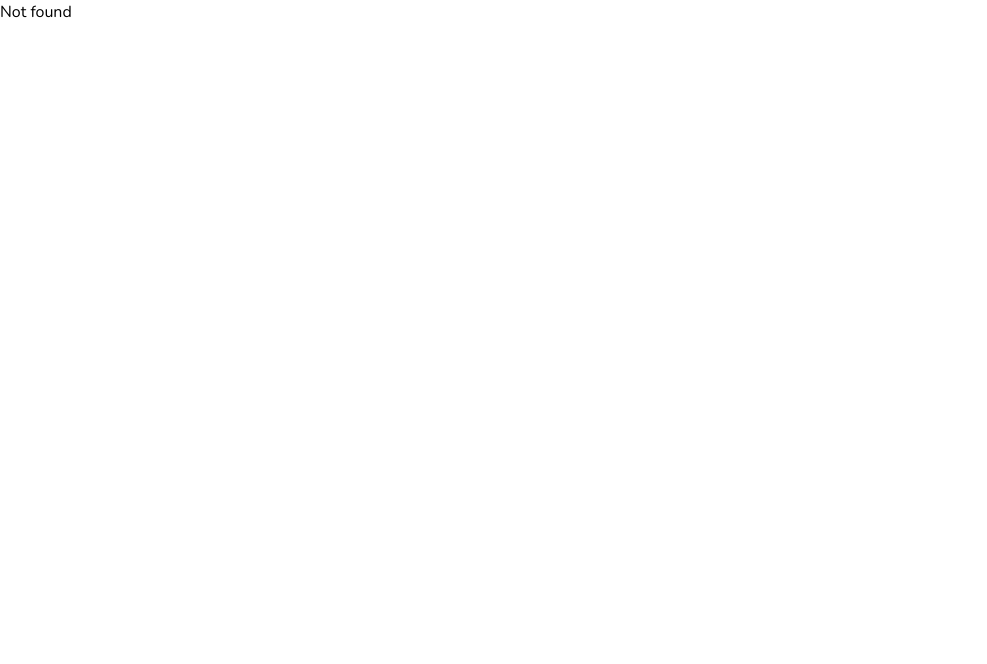
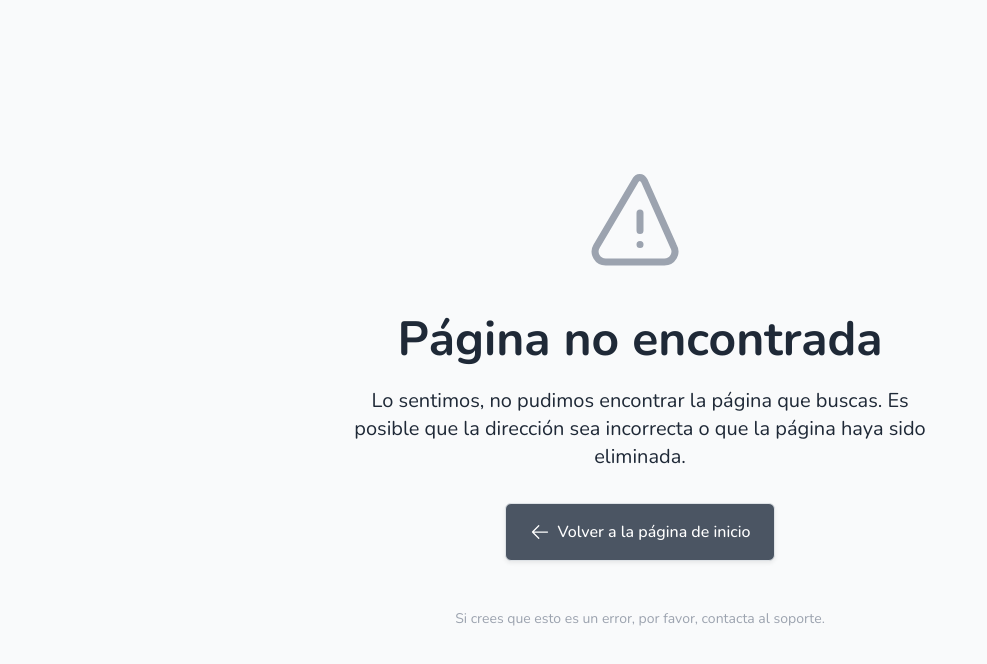
Before and after one commit to Wilberth08-maker/cloneChatGPT, a React (Vite) app: page /404 in a window 1280 px wide. Shown: the top 664 px of the page, without its empty margins (0-987 px from the left). Built offline with nearby package versions, Linux system fonts and the light colour scheme.

Commit message:
✨feat: creación de página notFound

```diff
--- a/src/pages/NotFound.jsx
+++ b/src/pages/NotFound.jsx
@@ -1,11 +1,42 @@
-import React from 'react'
+import { useDarkMode } from "@/context/DarkModeContext";
+const NotFound = () => {
+    const { darkMode, setDarkMode } = useDarkMode();
+    return (
+        <div className="flex flex-col items-center justify-center min-h-screen bg-gray-50 text-gray-800 dark:bg-gray-900 dark:text-gray-200 p-4 sm:p-6 lg:p-8">
+            {/* Icono grande de advertencia o de pregunta */}
+            <div className="mb-8 text-6xl sm:text-7xl lg:text-8xl text-gray-400 dark:text-gray-600">
+                <svg xmlns="http://www.w3.org/2000/svg" fill="none" viewBox="0 0 24 24" strokeWidth={1.5} stroke="currentColor" className="w-20 h-20 sm:w-24 sm:h-24 lg:w-28 lg:h-28">
+                    <path strokeLinecap="round" strokeLinejoin="round" d="M12 9v3.75m-9.303 3.376c-.866 1.5.174 3.355 1.945 3.355h12.59c1.77 0 2.81-1.855 1.943-3.356L12.94 2.126c-.525-.97-1.464-.97-1.989 0L2.697 16.126zM12 15.75h.007v.008H12v-.008z" />
+                </svg>
+            </div>
 
-const NotFound = () => {
-    return (
-        <div>
-            Not found
+            {/* Título principal */}
+            <h1 className="text-4xl sm:text-5xl font-bold mb-4 text-center dark:text-white">
+                Página no encontrada
+            </h1>
+
+            {/* Mensaje descriptivo */}
+            <p className="text-lg sm:text-xl text-center max-w-xl mb-8 leading-relaxed dark:text-gray-400">
+                Lo sentimos, no pudimos encontrar la página que buscas. Es posible que la dirección sea incorrecta o que la página haya sido eliminada.
+            </p>
+
+            {/* Botón para volver al inicio */}
+            <a
+                href="/"
+                className="inline-flex items-center px-6 py-3 border border-transparent text-base font-medium rounded-md shadow-sm text-white bg-gray-600 hover:bg-gray-700 focus:outline-none focus:ring-2 focus:ring-offset-2 focus:ring-gray-500 transition-colors duration-200 dark:bg-gray-700 dark:hover:bg-gray-800 dark:focus:ring-gray-600"
+            >
+                <svg xmlns="http://www.w3.org/2000/svg" fill="none" viewBox="0 0 24 24" strokeWidth={1.5} stroke="currentColor" className="w-5 h-5 mr-2">
+                    <path strokeLinecap="round" strokeLinejoin="round" d="M10.5 19.5L3 12m0 0l7.5-7.5M3 12h18" />
+                </svg>
+                Volver a la página de inicio
+            </a>
+
+            {/* Pequeña nota al pie */}
+            <p className="mt-12 text-sm text-gray-400 dark:text-gray-600">
+                Si crees que esto es un error, por favor, contacta al soporte.
+            </p>
         </div>
-    )
-}
+    );
+};
 
-export default NotFound
+export default NotFound;
```
